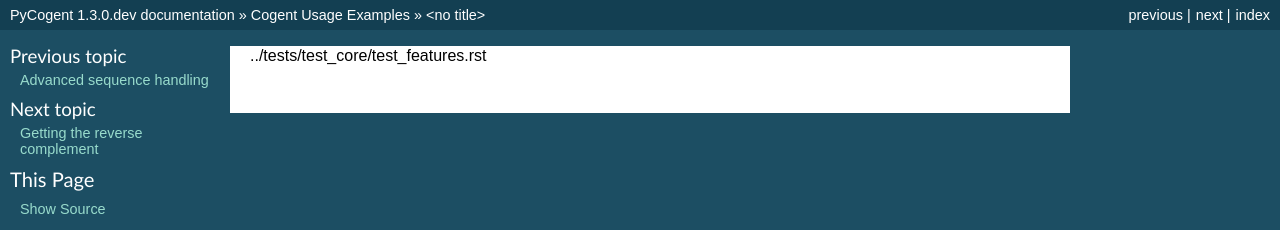
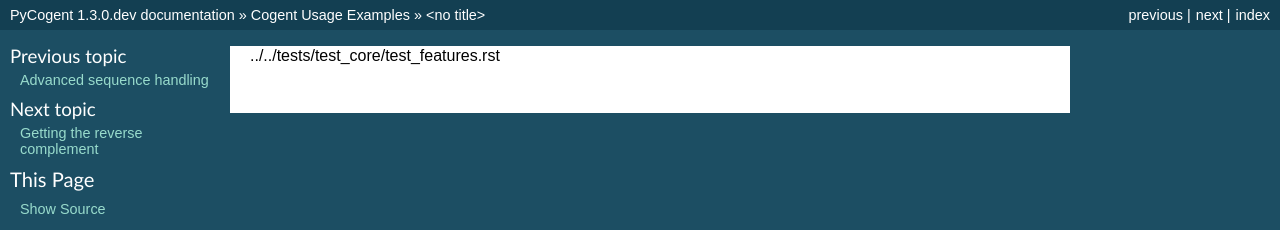
Before and after one commit to cogent3/cogent3, a Sphinx documentation site: the page built from doc/examples/complete_seq_features.rst, in a window 1280 px wide. Shown: the top 230 px of the page. Built offline with Sphinx 7.4.7, drawn with Linux system fonts in a browser that asks for light colours; pages that are not in the unit, such as notebooks, are missing from menus.

Commit message:
symbolic links were wrong

```diff
--- a/doc/examples/complete_seq_features.rst
+++ b/doc/examples/complete_seq_features.rst
@@ -1 +1 @@
-../tests/test_core/test_features.rst
+../../tests/test_core/test_features.rst
--- a/doc/examples/handling_tabular_data.rst
+++ b/doc/examples/handling_tabular_data.rst
@@ -1 +1 @@
-../tests/test_util/test_table.rst
+../../tests/test_util/test_table.rst
```
